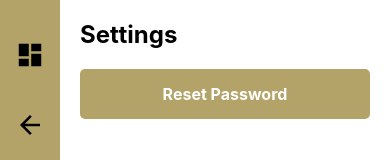
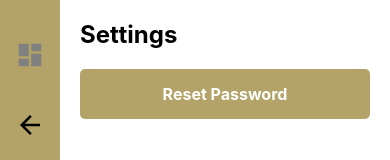
Before and after one commit to Sherwin6180/JID-4100-YoungAdventurers, a React Native app in the folder frontend/: screen /setting in a window 390 px wide. Shown: the top 160 px of the page. Built offline with nearby package versions, Linux system fonts and the light colour scheme.

Commit message:
fixed a bug

```diff
--- a/frontend/src/screen/setting.js
+++ b/frontend/src/screen/setting.js
@@ -24,10 +24,9 @@ const SettingPage = () => {
           <View>
             {/* Dashboard 图标 */}
             <TouchableOpacity
-              style={styles.iconButton}
-              onPress={() => navigation.navigate('TeacherDashboard')}
+              style={styles.iconButton } disabled
             >
-              <MaterialIcons name="dashboard" size={30} color="black" />
+              <MaterialIcons name="dashboard" size={30} color="grey" />
             </TouchableOpacity>
 
             {/* Back 图标 */}
```
